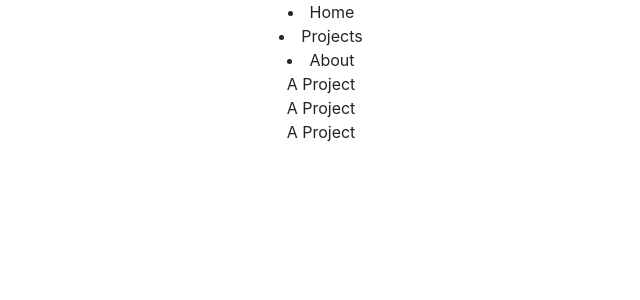
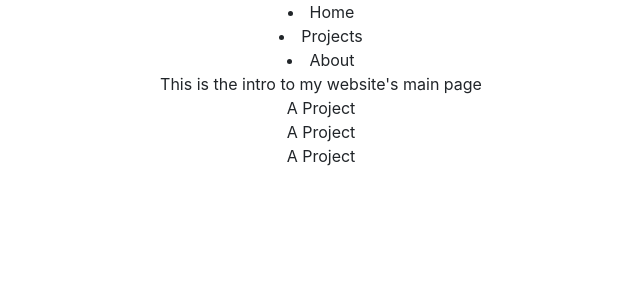
Before and after one commit to csipsz/portfolio, a React (Create React App) app: page / in a window 1280 px wide. Shown: the top 300 px of the page, without its empty margins (319-959 px from the left). Built offline with nearby package versions, Linux system fonts and the light colour scheme.

Commit message:
added mock data to intro component

```diff
--- a/src/App.js
+++ b/src/App.js
@@ -3,11 +3,13 @@ import Button from 'react-bootstrap/Button'
 import 'bootstrap/dist/css/bootstrap.min.css'
 import Navbar from './components/Navbar';
 import ProjectPage from './components/ProjectPage';
+import Intro from './components/Intro'
 
 function App() {
   return (
     <div className="App">
         <Navbar/>
+        <Intro/>
         <ProjectPage/>
     </div>
   );
--- a/src/components/Intro.js
+++ b/src/components/Intro.js
@@ -0,0 +1,11 @@
+import React from 'react'
+
+const Intro = () => {
+    return (
+        <div>
+            This is the intro to my website's main page
+        </div>
+    )
+}
+
+export default Intro
```
